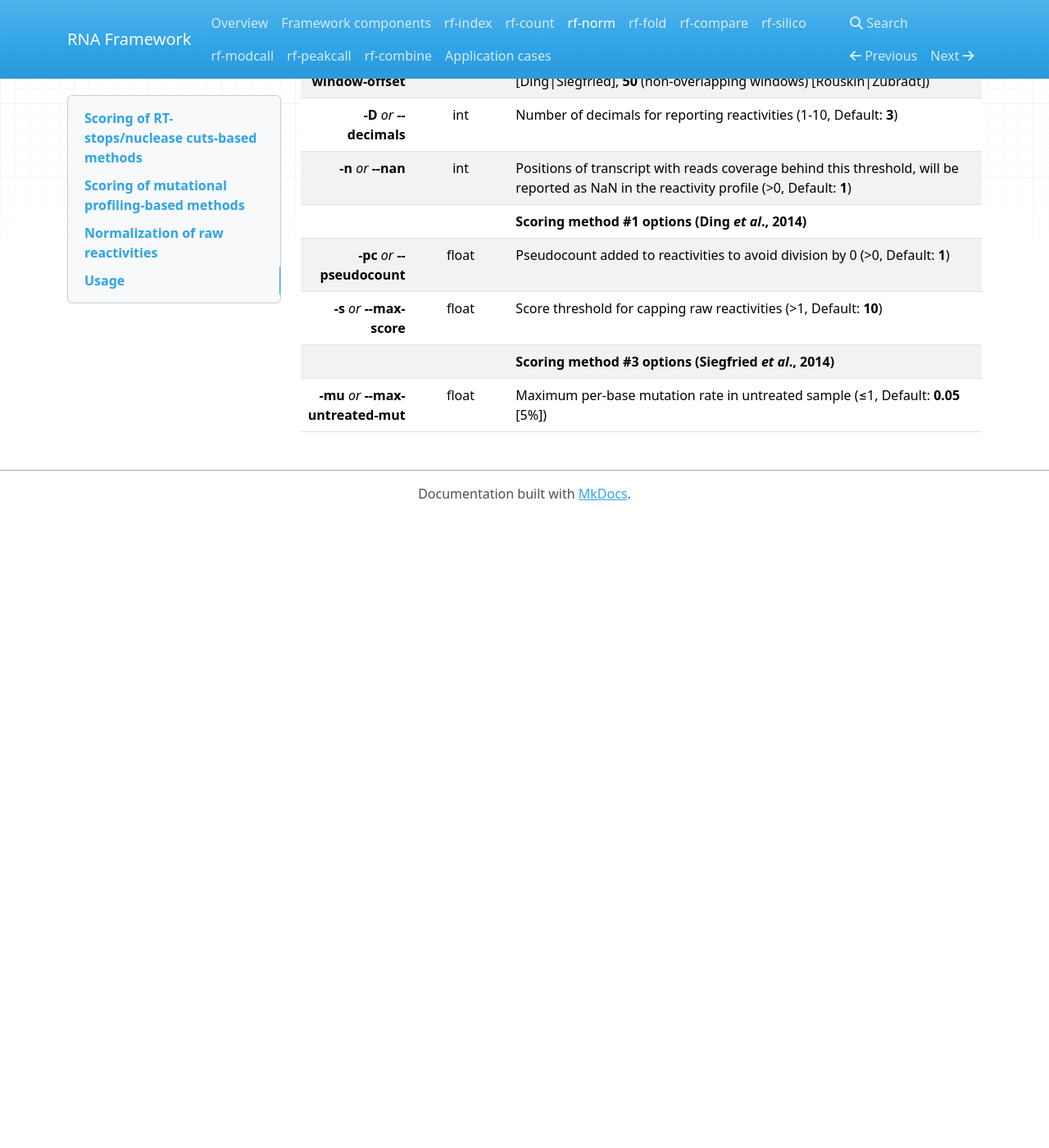
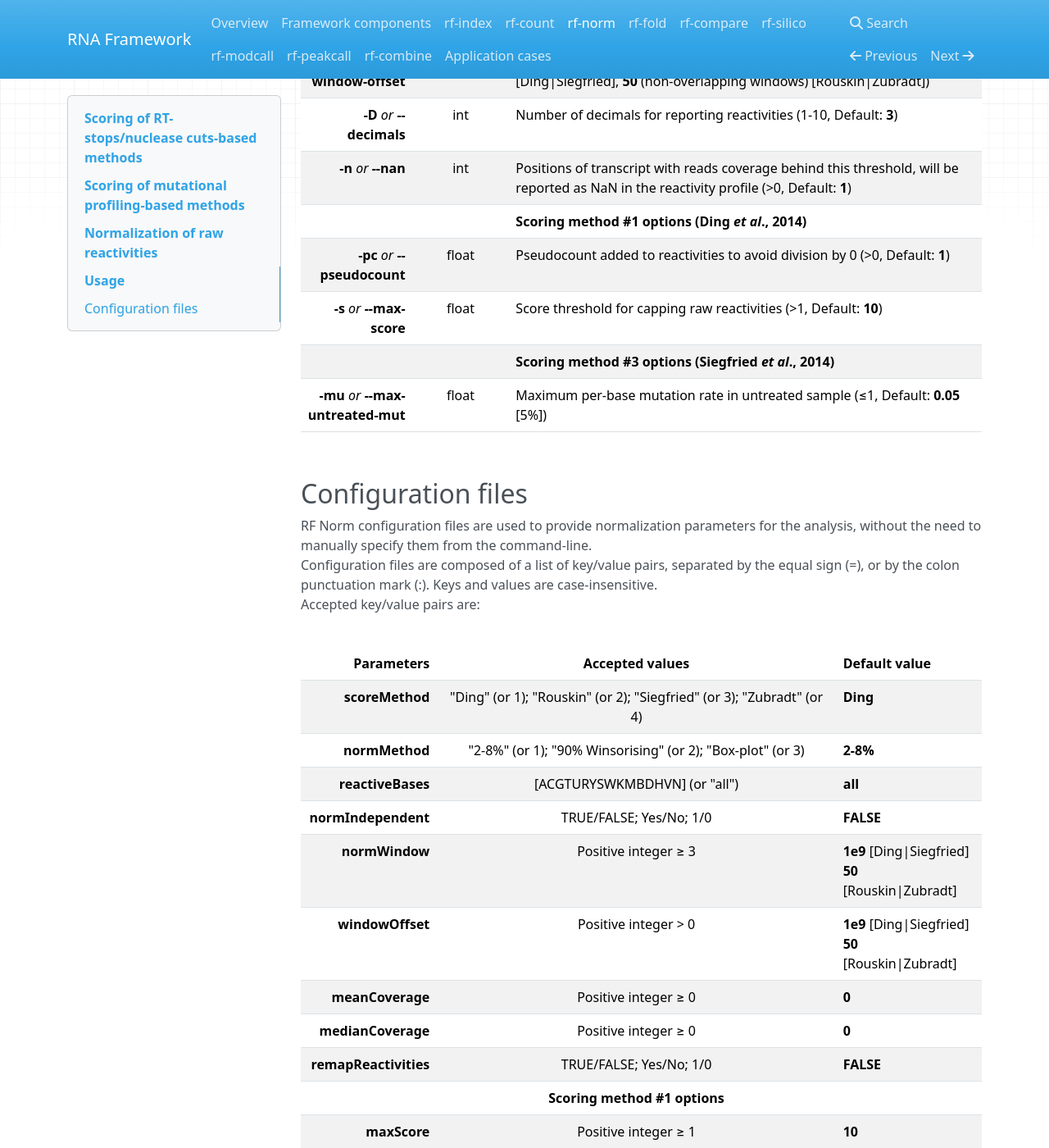
Before and after one commit to dincarnato/RNAFramework, an MkDocs documentation site: the page built from docs/rf-norm.md, in a window 1280 px wide and 1400 px high, scrolled down 3907 px. Shown: the whole window at 82% size. Built offline with MkDocs 1.6.1, drawn with Linux system fonts in a browser that asks for light colours; nearby versions of some CDN libraries; old or Windows-style settings are respelled for this version of MkDocs; before the commit the page ends 4537 px from its top, so only the background shows below that; some of the changed text lies outside the part shown.

Commit message:
no message

````diff
--- a/docs/rf-norm.md
+++ b/docs/rf-norm.md
@@ -62,7 +62,7 @@ __-i__ *or* __--index__ | string[,string] | A comma separated (no spaces) list o
 __-p__ *or* __--processors__ | int | Number of processors (threads) to use (Default: __1__)
 __-o__ *or* __--output-dir__ | string | Output directory for writing normalized data in XML format (Default: __&lt;treated&gt;\_vs\_&lt;untreated&gt;\_norm/__ for Ding method, __&lt;treated&gt;\_norm/__ for Rouskin/Zubradt methods, __&lt;treated&gt;\_vs\_&lt;untreated&gt;\_&lt;denatured&gt;\_norm/__ for Siegfried method)
 __-ow__ *or* __--overwrite__ | | Overwrites the output directory if already exists
-__-c__ *or* __--config-file__ | string | Path to a configuration file with normalization parameters (see *Configuration files* paragraph)<br/>__Note #1:__ If the provided file exists, the loaded configuration will override any command-line specified parameter<br/>__Note #2:__ If the provided file doesn’t exist, it will be generated using the specified command line (or default) parameters
+__-c__ *or* __--config-file__ | string | Path to a configuration file with normalization parameters (see *Configuration files* paragraph)<br/>__Note #1:__ If the provided file exists, the loaded configuration will override any command-line specified parameter<br/>__Note #2:__ If the provided file doesn’t exist, it will be generated using the specified command-line (or default) parameters
 __-sm__ *or* __--scoring-method__ | int | Method for score calculation (1-4, Default: __1__):<br/>__1.__ Ding *et al.*, 2014 <br/>__2.__ Rouskin *et al.*, 2014 <br/>__3.__ Siegfried *et al.*, 2014 <br/>__4.__ Zubradt *et al.*, 2016
 __-nm__ *or* __--norm-method__ | int | Method for signal normalization (1-3, Default: __1__):<br/>__1.__ 2-8% Normalization <br/>__2.__ 90% Winsorising <br/>__3.__ Box-plot Normalization
 __-rm__ *or* __--remap-reactivities__ | | Remaps normalized reactivities to values ranging from 0 to 1 according to Zarringhalam *et al*., 2012
@@ -79,3 +79,42 @@ __-pc__ *or* __--pseudocount__ | float | Pseudocount added to reactivities to av
 __-s__ *or* __--max-score__ | float | Score threshold for capping raw reactivities (&gt;1, Default: __10__)
  | | __Scoring method #3 options (Siegfried *et al*., 2014)__
 __-mu__ *or* __--max-untreated-mut__ | float | Maximum per-base mutation rate in untreated sample (&le;1, Default: __0.05__ [5%])
+
+<br/>
+## Configuration files
+RF Norm configuration files are used to provide normalization parameters for the analysis, without the need to manually specify them from the command-line.<br/>
+Configuration files are composed of a list of key/value pairs, separated by the equal sign (=), or by the colon punctuation mark (:). Keys and values are case-insensitive.<br/>
+Accepted key/value pairs are:<br/><br/>
+
+Parameters     | Accepted values | Default value
+-------------: | :------------:  | :------------
+__scoreMethod__ | "Ding" (or 1); "Rouskin" (or 2); "Siegfried" (or 3); "Zubradt" (or 4) | __Ding__
+__normMethod__ | "2-8%" (or 1); "90% Winsorising" (or 2); "Box-plot" (or 3) | __2-8%__
+__reactiveBases__ | \[ACGTURYSWKMBDHVN\] (or "all") | __all__
+__normIndependent__ | TRUE/FALSE; Yes/No; 1/0 | __FALSE__
+__normWindow__ | Positive integer &ge; 3 | __1e9__ \[Ding\|Siegfried\]<br/>__50__ \[Rouskin\|Zubradt\]
+__windowOffset__ | Positive integer &gt; 0 | __1e9__ \[Ding\|Siegfried\]<br/>__50__ \[Rouskin\|Zubradt\]
+__meanCoverage__ | Positive integer &ge; 0 | __0__
+__medianCoverage__ | Positive integer &ge; 0 | __0__
+__remapReactivities__ | TRUE/FALSE; Yes/No; 1/0 | __FALSE__
+ | __Scoring method #1 options__ |
+__maxScore__ | Positive integer &ge; 1 | __10__
+__pseudoCount__ | Positive integer &gt; 0 | __1__
+ | __Scoring method #3 options__ |
+__maxUntreatedMut__ | Positive integer &le; 1 | __0.05__
+
+<br/>
+
+```bash
+# A sample configuration file
+
+scoreMethod=Ding
+normMethod=2-8%
+maxScore=10
+pseudoCount=1
+reactiveBases=N
+normIndependent=FALSE
+normWindow=1e9
+windowOffset=1e9
+meanCoverage=1
+```
````
